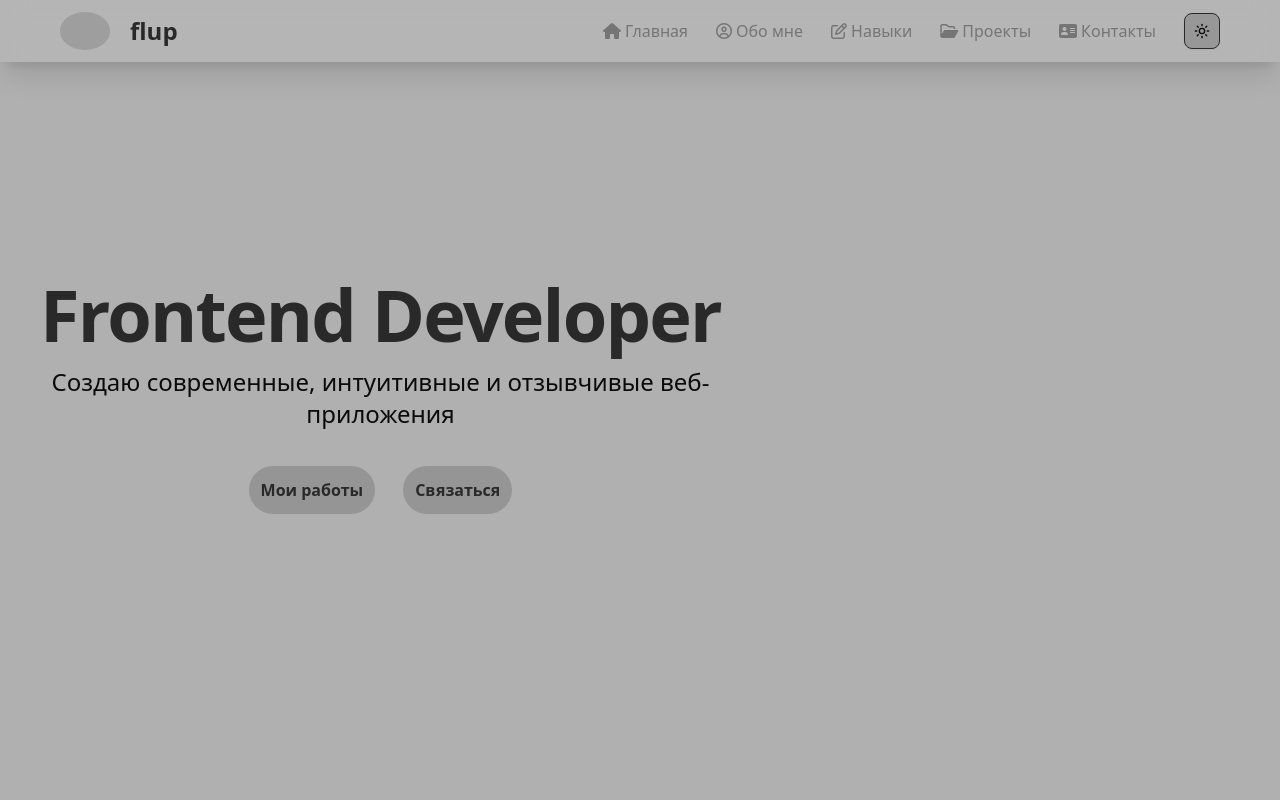
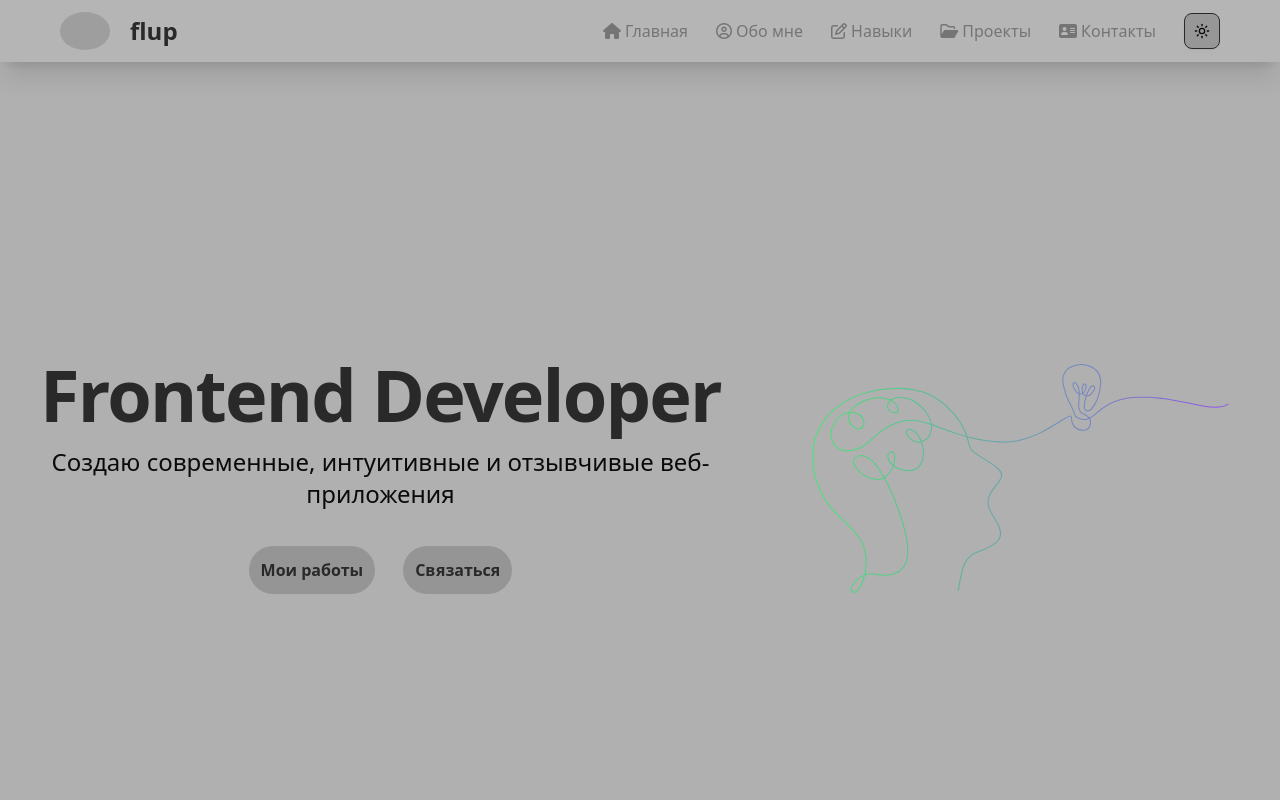
Before and after one commit to flup1703/my-portfolio, a Next.js app: page / in a window 1280 px wide. Shown: the top 800 px of the page. Built offline with nearby package versions, Linux system fonts and the light colour scheme; grey boxes are pictures that could not be loaded.

Commit message:
feat(mp-24): добавил картинку в компонент.
добавил картинку в компанент hero и слегка поправил адаптацию.

```diff
--- a/src/components/Hero/Hero.jsx
+++ b/src/components/Hero/Hero.jsx
@@ -1,8 +1,9 @@
 import Button from "../Button/Button";
+import Image from "next/image";
 
 export default function Hero() {
   return (
-    <section id="home" className="flex h-[100vh] w-[100vw] text-center items-center justify-center max-[450px]:justify-center max-[770px]:flex-col max-[450px]:w-fit">
+    <section id="home" className="flex h-[100vh] w-[100vw] text-center items-center justify-center max-[450px]:justify-center max-[770px]:flex-col max-[450px]:w-fit min-[768px]:mt-20 max-[770px]:mt-0">
       <div className="flex flex-col max-w-[800px] gap-4 p-10">
         <h1 className="scroll-m-20 text-center text-7xl font-extrabold tracking-tight text-balance text-(--main-title) whitespace-nowrap animate-fadeInUp max-[450px]:text-4xl max-[1030px]:text-5xl">Frontend Developer</h1>
         <div>
@@ -14,7 +15,16 @@ export default function Hero() {
         </div>
       </div>
       <div className="container hero-image">
-        <div className="container main-image"></div>
+        <div className="container main-image">
+          <Image
+            className="w-full h-full"
+            src="/picture.svg"
+            alt="user image"
+            width={300}
+            height={300}
+            priority={true}
+          />
+        </div>
       </div>
     </section>
   );
```
